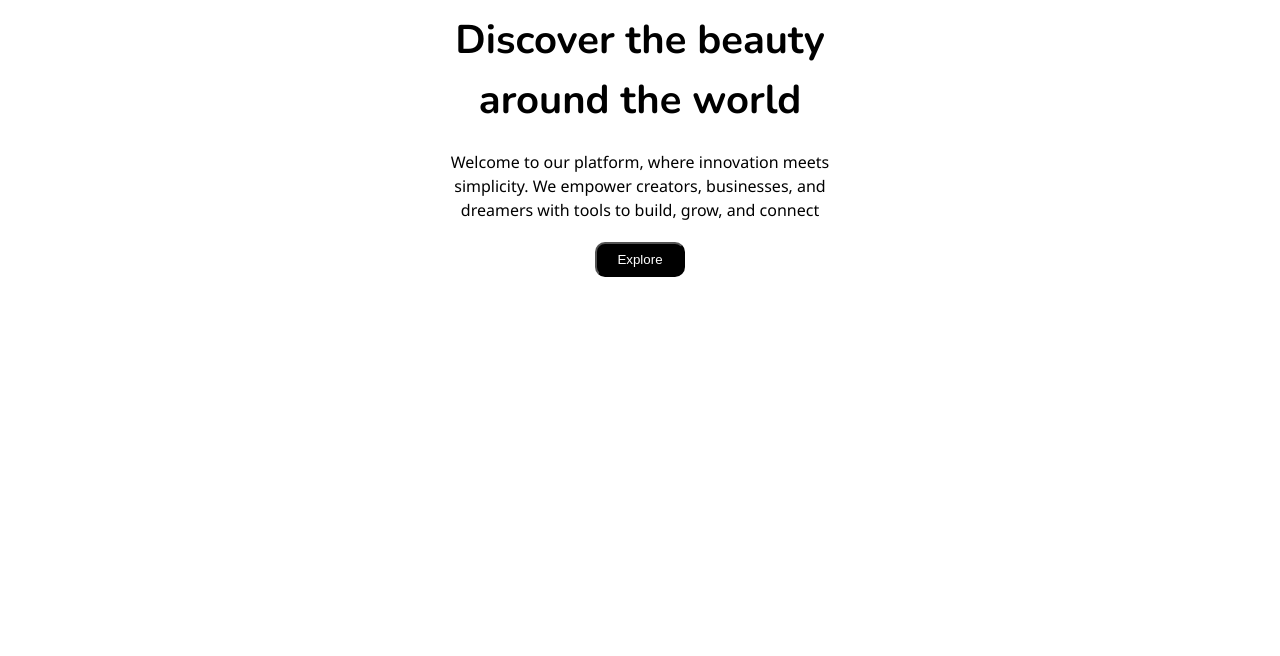
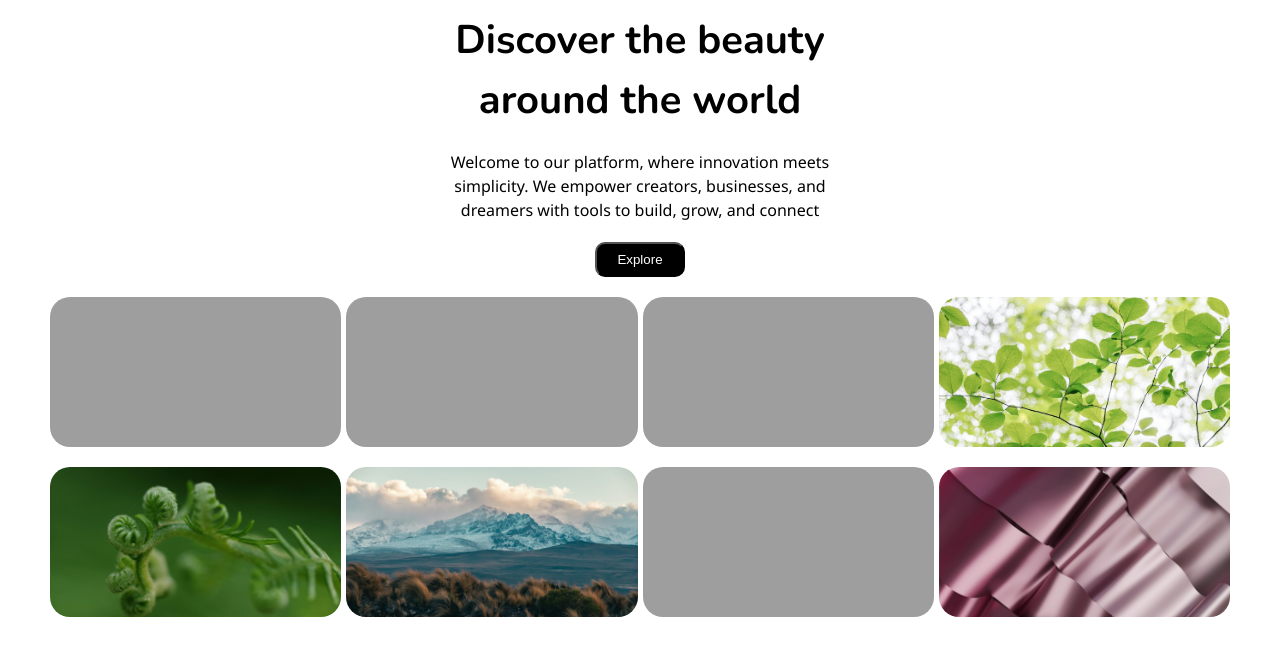
Before and after one commit to waqaswebsolutions/responsive-landing-page-01, a plain HTML site: page index.html in a window 1280 px wide. Drawn offline with nearby package versions, Linux system fonts and the light colour scheme; the site is published under a folder, as on GitHub Pages, so addresses that start at the root find nothing.

Commit message:
Fix: corrected image paths for GitHub Pages

```diff
--- a/style.css
+++ b/style.css
@@ -94,49 +94,49 @@ header {
 }
 
 #img-1 {
-    background-image: url(/Images/1.jpeg);
+    background-image: url(Images/1.jpeg);
     background-size: cover;
     background-position: center;
 }
 
 #img-2 {
-    background-image: url(/Images/2.jpg);
+    background-image: url(Images/2.jpg);
     background-size: cover;
     background-position: center;
 }
 
 #img-3 {
-    background-image: url(/Images/3.jpg);
+    background-image: url(Images/3.jpg);
     background-size: cover;
     background-position: center;
 }
 
 #img-4 {
-    background-image: url(/Images/4.jpg);
+    background-image: url(Images/4.jpg);
     background-size: cover;
     background-position: center;
 }
 
 #img-5 {
-    background-image: url(/Images/5.jpg);
+    background-image: url(Images/5.jpg);
     background-size: cover;
     background-position: center;
 }
 
 #img-6 {
-    background-image: url(/Images/6.jpg);
+    background-image: url(Images/6.jpg);
     background-size: cover;
     background-position: center;
 }
 
 #img-7 {
-    background-image: url(/Images/7.jpg);
+    background-image: url(Images/7.jpg);
     background-size: cover;
     background-position: center;
 }
 
 #img-8 {
-    background-image: url(/Images/8.jpg);
+    background-image: url(Images/8.jpg);
     background-size: cover;
     background-position: center;
 }
```
